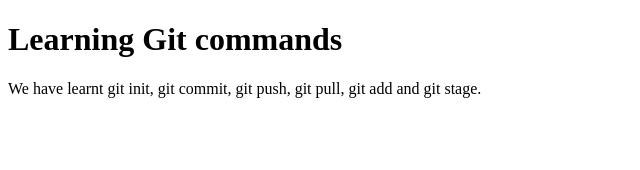
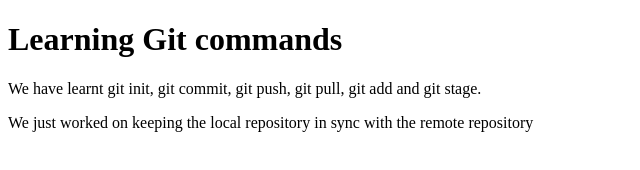
Before and after one commit to MagmaX2/gittest, a plain HTML site: page index.html in a window 1280 px wide. Shown: the whole page, without its empty margins (0-640 px from the left). Drawn offline with Linux system fonts and the light colour scheme.

Commit message:
update index.html

```diff
--- a/index.html
+++ b/index.html
@@ -8,5 +8,6 @@
 <body>
     <h1>Learning Git commands</h1>
     <p>We have learnt git init, git commit, git push, git pull, git add and git stage.</p>
+    <p>We just worked on keeping the local repository in sync with the remote repository</p>
 </body>
 </html>
```
